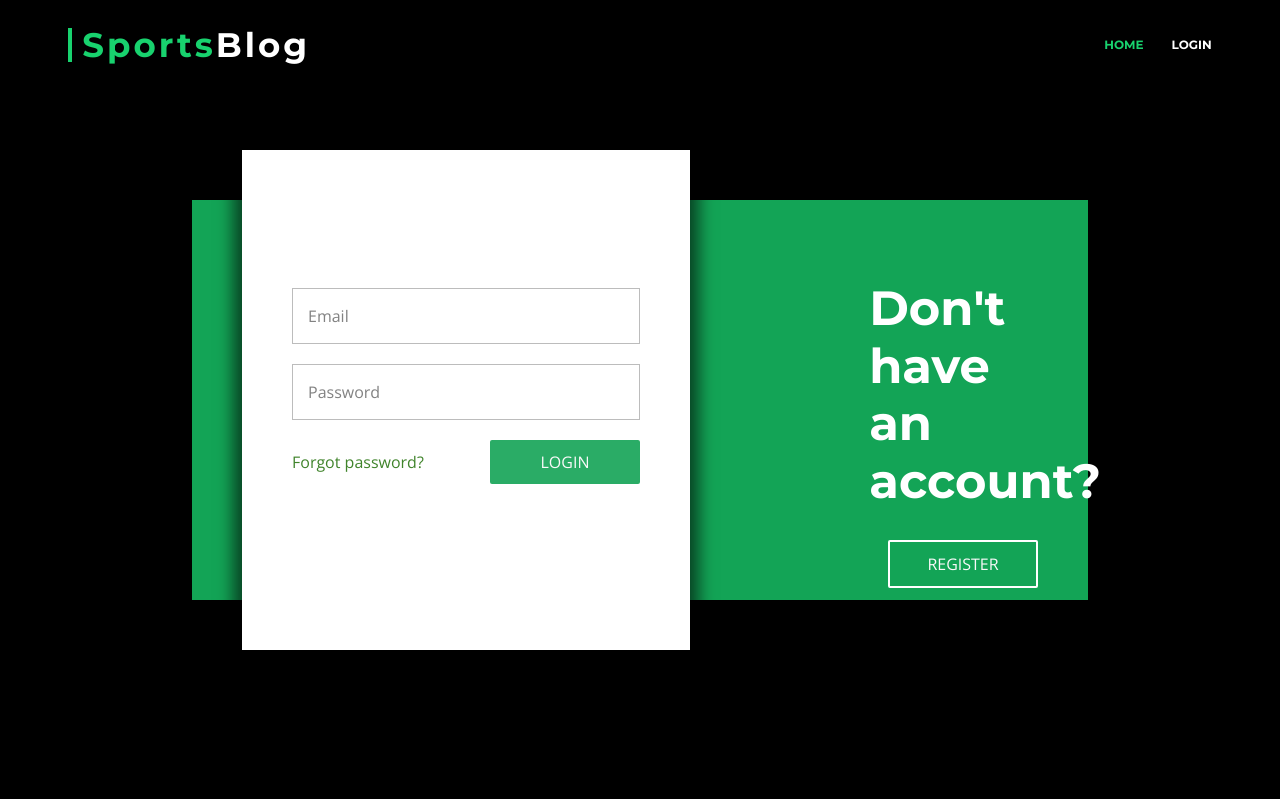
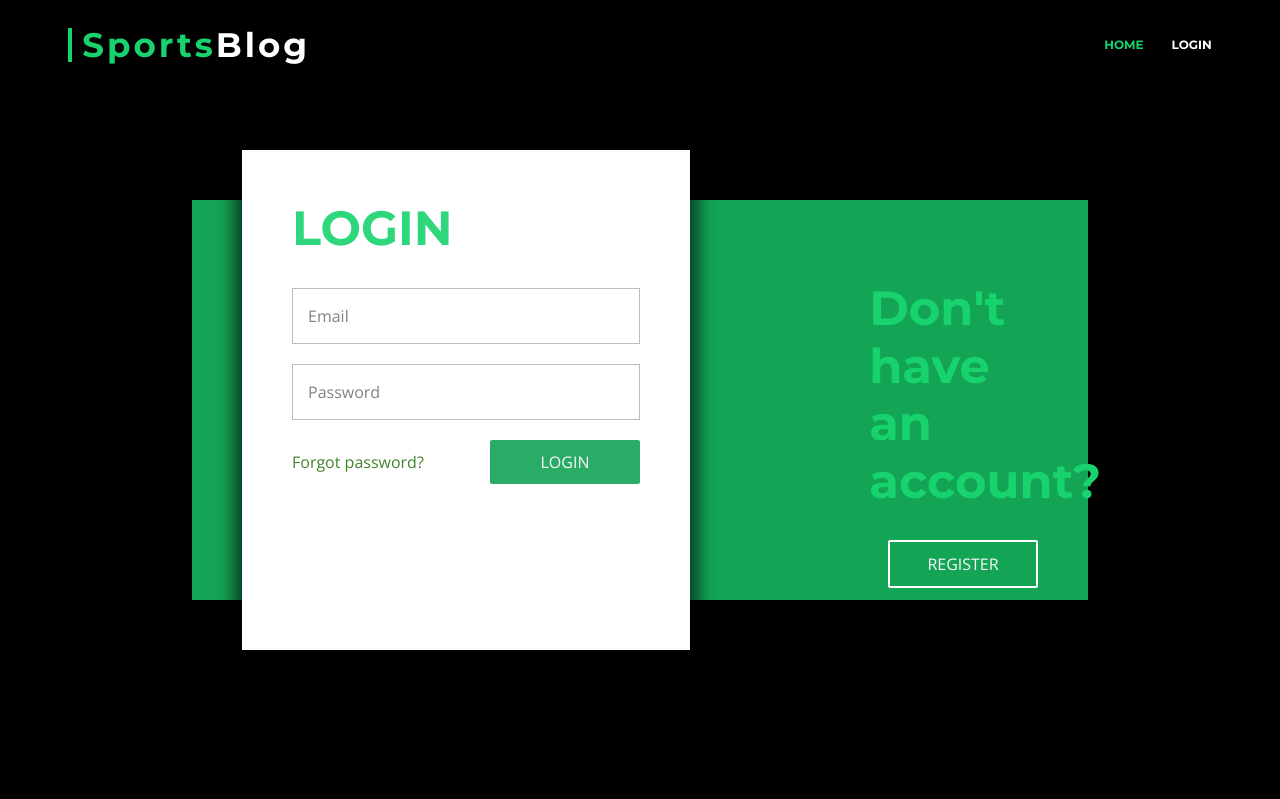
Before and after one commit to piyushnigam2/Sports-Blog, a PHP site: page /login.html in a window 1280 px wide. Shown: the top 799 px of the page. Run offline with PHP 8.4, Linux system fonts and the light colour scheme; some web fonts are replaced.

Commit message:
Update style.css

```diff
--- a/assets/css/style.css
+++ b/assets/css/style.css
@@ -1704,7 +1704,7 @@ section {
 }
 
 #login h2 {
-  color: #fff;
+  color: #18d26e;
   margin-bottom: 30px;
   font-size: 48px;
   font-weight: 700;
```
